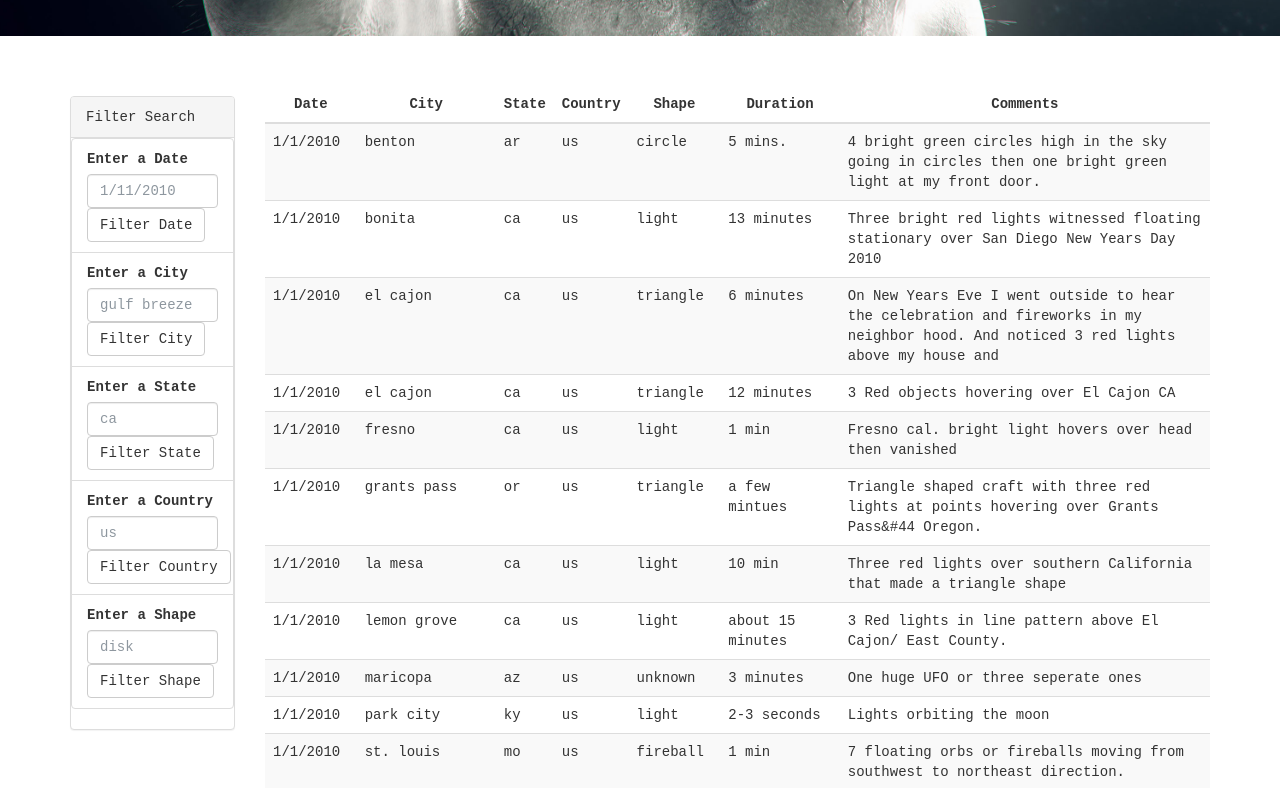
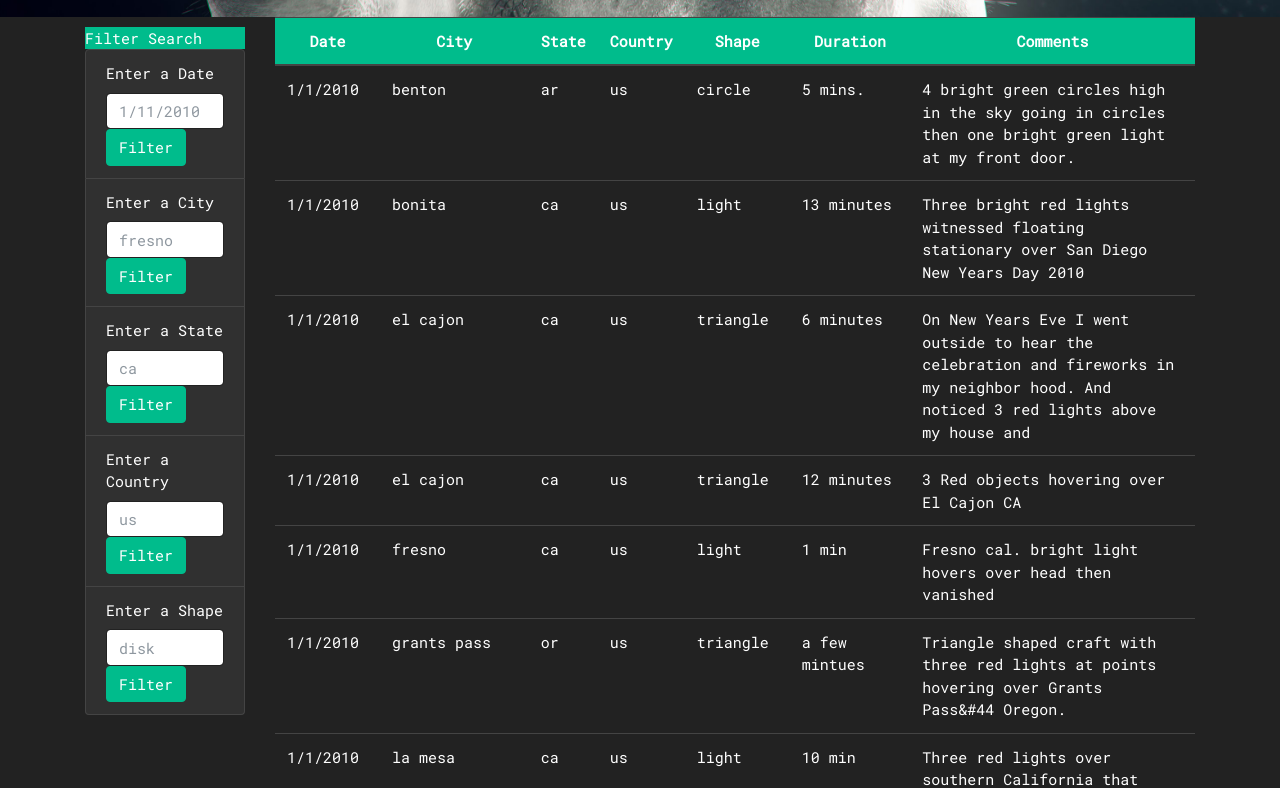
Before and after one commit to Nova722/Javascript-Dom-Manipulation, a plain HTML site: page index.html in a window 1280 px wide. Shown: the part 476-1264 px from the top of the page. Drawn offline with nearby package versions, Linux system fonts and the light colour scheme.

Commit message:
Add files via upload

```diff
--- a/index.html
+++ b/index.html
@@ -5,8 +5,8 @@
   <meta charset="utf-8">
   <title>UFO Finder</title>
   <meta name="viewport" content="width=device-width, initial-scale=1">
-  <link rel="stylesheet" href="https://maxcdn.bootstrapcdn.com/bootswatch/3.3.7/superhero/bootstrap.min.css">
-  <link href="https://fonts.googleapis.com/css?family=Ubuntu" rel="stylesheet">
+  <link rel="stylesheet" href = "https://stackpath.bootstrapcdn.com/bootswatch/4.3.1/darkly/bootstrap.min.css">
+  <link href="https://fonts.googleapis.com/css?family=Roboto+Mono" rel="stylesheet">
   <link rel="stylesheet" href="static/css/style.css">
 </head>
 
@@ -15,22 +15,22 @@
     <nav class="navbar navbar-default">
       <div class="container-fluid">
         <div class="navbar-header">
-          <a class="navbar-brand" href="index.html">UFO Sightings
+          <a class="navbar-brand" href="index.html" style="font-size: 15px;">UFO Sightings
             <img class="nav-ufo" src="static/images/ufo.svg">
           </a>
         </div>
       </div>
     </nav>
     <div class="hero text-center">
-      <h1>UFO Sightings</h1>
-      <p>The Truth is Out There</p>
+      <h1 style="color: rgba(78, 230, 167, 0.815);font-size: 15px;">UFO Sightings</h1>
+      <p style="color: rgba(78, 230, 167, 0.815);">The Truth is Out There</p>
     </div>
     <div class="container">
-      <div class="row margin-top-50">
+      <div class="row margin-top-30">
         <div class="col-md-2">
           <aside class="filters">
             <div class="panel panel-default">
-              <div class="panel-heading">Filter Search</div>
+              <div class="table-success">Filter Search</div>
               <div class="panel-body">
                 <form>
                   <div class="form-group">
@@ -38,27 +38,27 @@
                       <li class="filter list-group-item">
                         <label for="date">Enter a Date</label>
                         <input class="form-control" id="datetime" type="text" placeholder="1/11/2010">
-                        <button id="filter-btn" type="submit" class="btn btn-default" >Filter Date</button>
+                        <button id="filter-btn" type="button" class="btn btn-success">Filter</button>
                       </li>
                       <li class="filter list-group-item">
                         <label for="city">Enter a City</label>
-                        <input class="form-control" id="city" type="text" placeholder="gulf breeze">
-                        <button id="filter-btn2" type="submit" class="btn btn-default">Filter City</button>
+                        <input class="form-control" id="city" type="text" placeholder="fresno">
+                        <button id="filter-btn2" type="button" class="btn btn-success">Filter </button>
                       </li>
                       <li class="filter list-group-item">
                         <label for="state">Enter a State</label>
                         <input class="form-control" id="state" type="text" placeholder="ca">
-                        <button id="filter-btn3" type="submit" class="btn btn-default">Filter State</button>
+                        <button id="filter-btn3" type="button" class="btn btn-success">Filter </button>
                       </li>
                       <li class="filter list-group-item">
                         <label for="country">Enter a Country</label>
                         <input class="form-control" id="country" type="text" placeholder="us">
-                        <button id="filter-btn4" type="submit" class="btn btn-default">Filter Country</button>
+                        <button id="filter-btn4" type="button" class="btn btn-success">Filter </button>
                       </li>
                       <li class="filter list-group-item">
                         <label for="shape">Enter a Shape</label>
                         <input class="form-control" id="shape" type="text" placeholder="disk">
-                        <button id="filter-btn5" type="submit" class="btn btn-default">Filter Shape</button>
+                        <button id="filter-btn5" type="button" class="btn btn-success">Filter</button>
                       </li>
                     </ul>
                   </div>
@@ -70,16 +70,16 @@
         </div>
         <div class="col-md-10">
           <div id="table-area" class="">
-            <table id="ufo-table" class="table table-striped">
+            <table id="ufo-table" class="table table-hover">
               <thead>
                 <tr>
-                  <th class="table-head">Date</th>
-                  <th class="table-head">City</th>
-                  <th class="table-head">State</th>
-                  <th class="table-head">Country</th>
-                  <th class="table-head">Shape</th>
-                  <th class="table-head">Duration</th>
-                  <th class="table-head">Comments</th>
+                  <th class="table-success">Date</th>
+                  <th class="table-success">City</th>
+                  <th class="table-success">State</th>
+                  <th class="table-success">Country</th>
+                  <th class="table-success">Shape</th>
+                  <th class="table-success">Duration</th>
+                  <th class="table-success">Comments</th>
                 </tr>
               </thead>
               <tbody></tbody>
```
